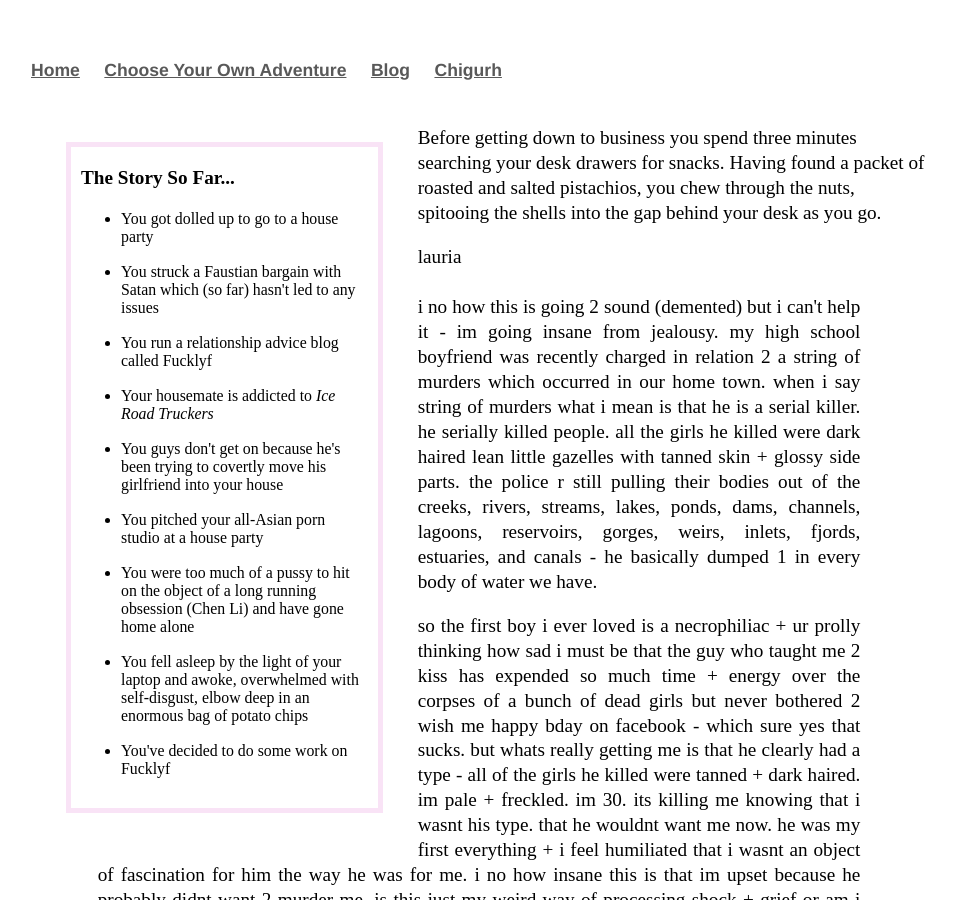
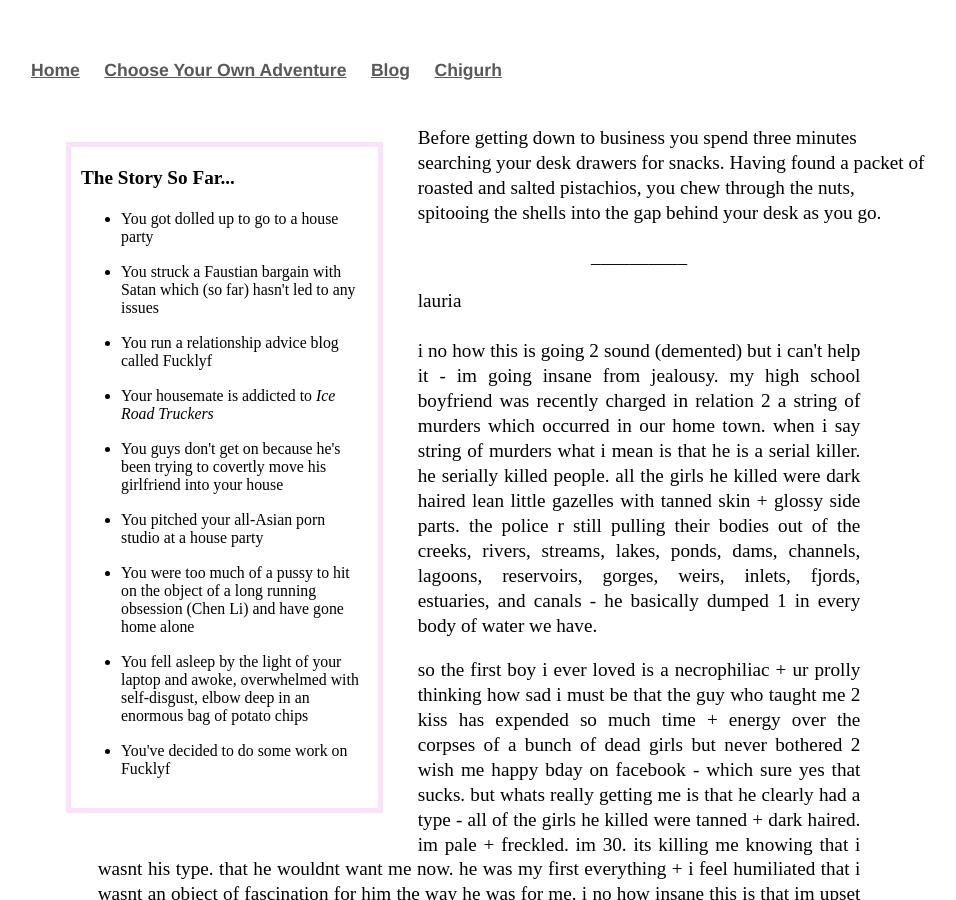
Before and after one commit to Pinelife/pinelife.github.io, a Jekyll site: the page Hellhole/Room7.html, which Jekyll copies as it is, in a window 1280 px wide and 900 px high. Shown: the whole window, without its empty margins (161-1117 px from the left). Built offline with Jekyll 4.4.1, drawn with Linux system fonts in a browser that asks for light colours.

Commit message:
Update Room7.html

```diff
--- a/Hellhole/Room7.html
+++ b/Hellhole/Room7.html
@@ -43,7 +43,8 @@ Before getting down to business you spend three minutes searching your desk draw
   and salted pistachios, you chew through the nuts, spitooing the shells into the gap behind your desk as you go.
   </p>
 
-<p>
+<p style="text-align:center" class="indented">
+__________
 </p>
 <p style="text-align:justify" class="indented">
   lauria<br/>
```
